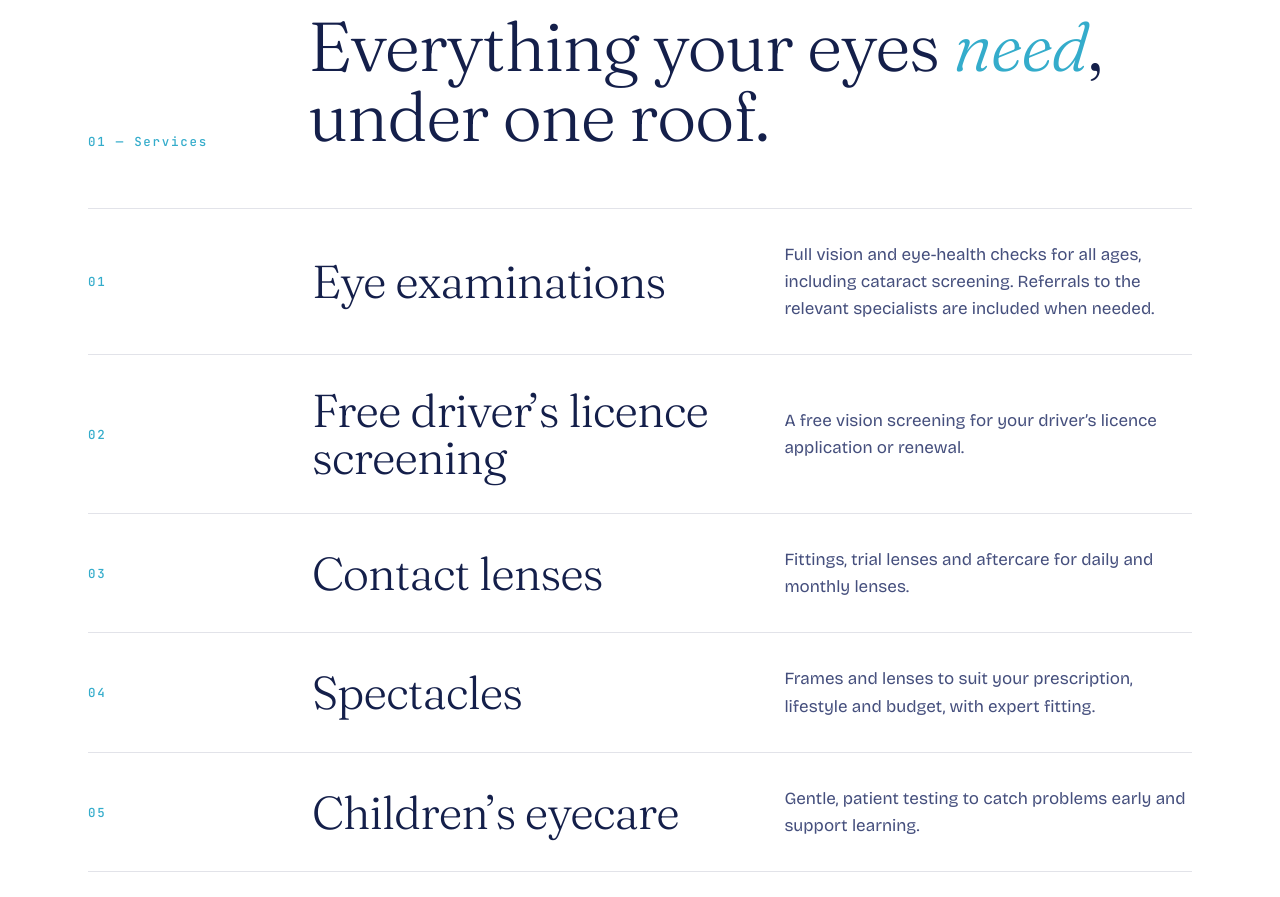
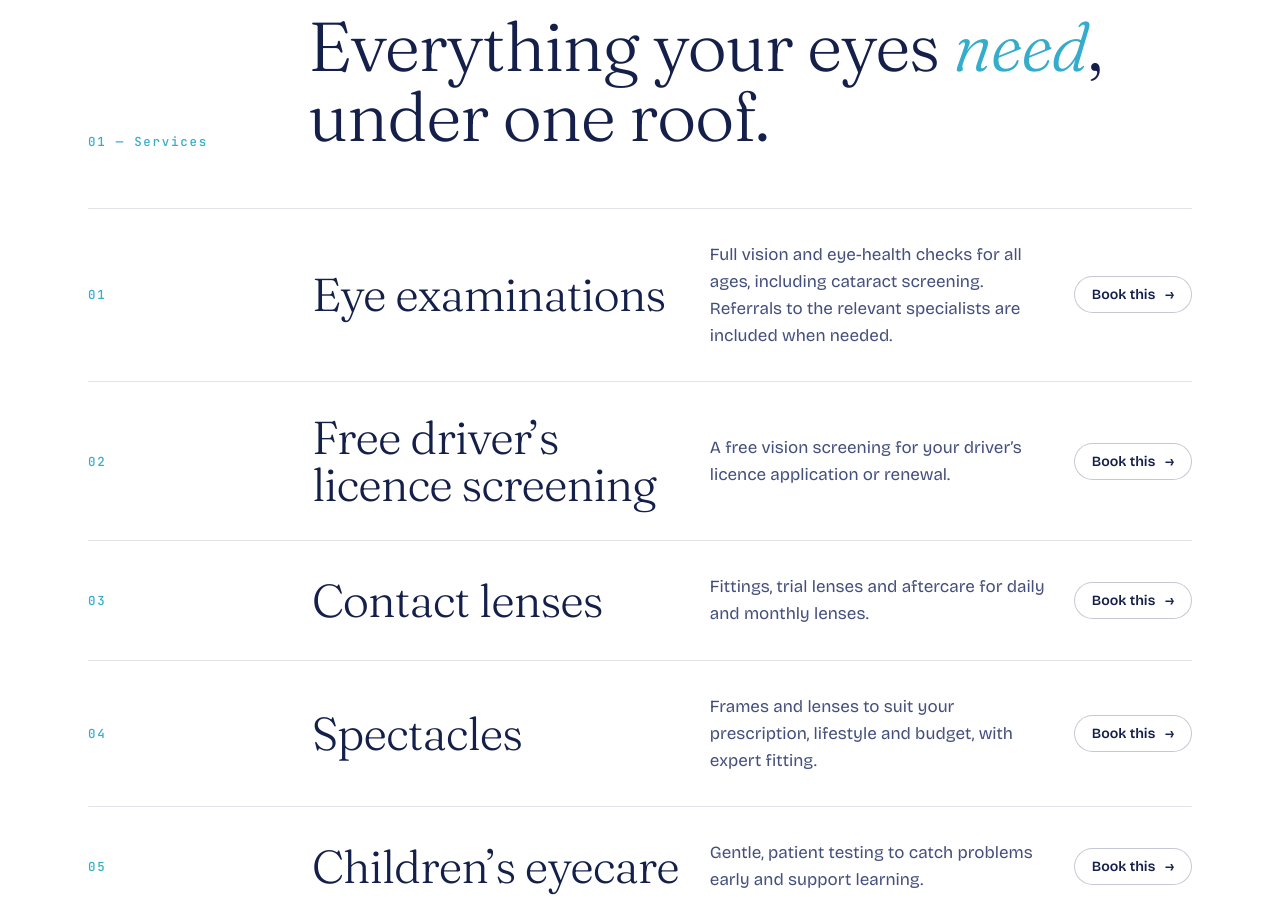
Before and after one commit to notkumaira/hevansoptometrist, a website: page index.html in a window 1280 px wide. Shown: the part 1339-2236 px from the top of the page. Drawn offline with nearby package versions, Linux system fonts and the light colour scheme; no server answers.

Commit message:
Add booking links to service items in index.html

```diff
--- a/index.html
+++ b/index.html
@@ -179,7 +179,8 @@ textarea{resize:vertical}
 /* services */
 .svc{list-style:none;margin:0;padding:0;border-top:1px solid var(--line)}
 .svc li{display:grid;grid-template-columns:60px 1fr;gap:8px 24px;padding:32px 0;border-bottom:1px solid var(--line);position:relative;transition:padding .4s cubic-bezier(.2,.7,.2,1)}
-@media (min-width:860px){.svc li{grid-template-columns:200px 1.1fr 1fr;align-items:center}}
+.svc .go-book{grid-column:2;justify-self:start;margin-top:8px}
+@media (min-width:860px){.svc li{grid-template-columns:200px 1.1fr 1fr auto;align-items:center}.svc .go-book{grid-column:auto;margin-top:0}}
 .svc li::before{content:"";position:absolute;inset:0;background:linear-gradient(90deg,var(--glow-soft),transparent 70%);opacity:0;transition:opacity .4s;pointer-events:none}
 .svc li:hover::before{opacity:1}
 .svc li:hover{padding-left:16px}
@@ -320,11 +321,11 @@ footer .big{font-family:var(--serif);font-size:clamp(3rem,12vw,10rem);line-heigh
 <section id="services"><div class="wrap">
 <div class="sec-head rv"><span class="num">01 — Services</span><h2>Everything your eyes <em>need</em>, under one roof.</h2></div>
 <ul class="svc">
-<li class="rv"><span class="n">01</span><h3>Eye examinations</h3><p>Full vision and eye-health checks for all ages, including cataract screening. Referrals to the relevant specialists are included when needed.</p></li>
-<li class="rv"><span class="n">02</span><h3>Free driver’s licence screening</h3><p>A free vision screening for your driver’s licence application or renewal.</p></li>
-<li class="rv"><span class="n">03</span><h3>Contact lenses</h3><p>Fittings, trial lenses and aftercare for daily and monthly lenses.</p></li>
-<li class="rv"><span class="n">04</span><h3>Spectacles</h3><p>Frames and lenses to suit your prescription, lifestyle and budget, with expert fitting.</p></li>
-<li class="rv"><span class="n">05</span><h3>Children’s eyecare</h3><p>Gentle, patient testing to catch problems early and support learning.</p></li>
+<li class="rv"><span class="n">01</span><h3>Eye examinations</h3><p>Full vision and eye-health checks for all ages, including cataract screening. Referrals to the relevant specialists are included when needed.</p><a class="btn sm ghost go-book" href="#book" data-svc="Eye test">Book this <span class="arr">→</span></a></li>
+<li class="rv"><span class="n">02</span><h3>Free driver’s licence screening</h3><p>A free vision screening for your driver’s licence application or renewal.</p><a class="btn sm ghost go-book" href="#book" data-svc="Free driver’s licence screening">Book this <span class="arr">→</span></a></li>
+<li class="rv"><span class="n">03</span><h3>Contact lenses</h3><p>Fittings, trial lenses and aftercare for daily and monthly lenses.</p><a class="btn sm ghost go-book" href="#book" data-svc="Contact lens consultation">Book this <span class="arr">→</span></a></li>
+<li class="rv"><span class="n">04</span><h3>Spectacles</h3><p>Frames and lenses to suit your prescription, lifestyle and budget, with expert fitting.</p><a class="btn sm ghost go-book" href="#book" data-svc="Spectacles collection / adjustment">Book this <span class="arr">→</span></a></li>
+<li class="rv"><span class="n">05</span><h3>Children’s eyecare</h3><p>Gentle, patient testing to catch problems early and support learning.</p><a class="btn sm ghost go-book" href="#book" data-svc="Child’s eye test">Book this <span class="arr">→</span></a></li>
 </ul>
 </div></section>
 
@@ -548,5 +549,15 @@ $("rsend").onclick=function(){
 };
 })();
 </script>
+<script>
+(function(){
+document.querySelectorAll(".go-book").forEach(function(a){
+ a.addEventListener("click",function(){
+  var sel=document.getElementById("service");if(!sel)return;
+  for(var i=0;i<sel.options.length;i++){if(sel.options[i].text===a.getAttribute("data-svc")){sel.selectedIndex=i;break}}
+ });
+});
+})();
+</script>
 </body>
 </html>
```
